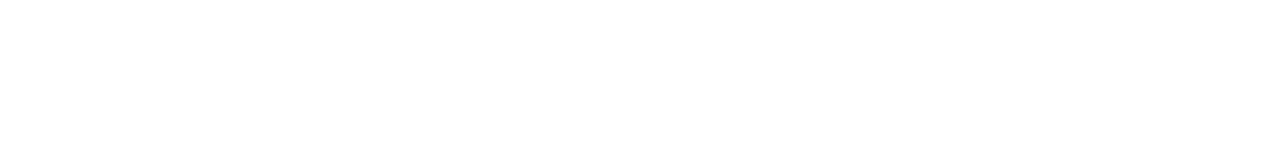
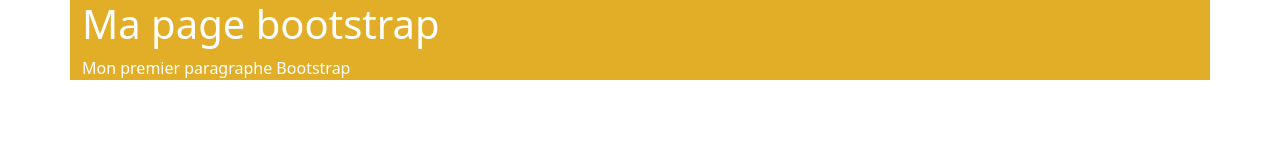
Before and after one commit to Cassius269/css-cours-bootstrap, a plain HTML site: page index.html in a window 1280 px wide. Drawn offline with nearby package versions, Linux system fonts and the light colour scheme.

Commit message:
utilisation du container Bootsrap

```diff
--- /dev/null
+++ b/assets/style/style.css
@@ -0,0 +1,8 @@
+.container {
+    background-color: rgb(226, 174, 40);
+    color: white;
+}
+
+.container-fluid {
+    background-color: rgb(25, 181, 228);
+}
--- a/index.html
+++ b/index.html
@@ -6,9 +6,13 @@
     <meta name="description" content="page d'accueil du site exemple.com">
     <link href="https://cdn.jsdelivr.net/npm/bootstrap@5.3.5/dist/css/bootstrap.min.css" rel="stylesheet" integrity="sha384-SgOJa3DmI69IUzQ2PVdRZhwQ+dy64/BUtbMJw1MZ8t5HZApcHrRKUc4W0kG879m7" crossorigin="anonymous">
     <script src="https://cdn.jsdelivr.net/npm/bootstrap@5.3.5/dist/js/bootstrap.bundle.min.js" integrity="sha384-k6d4wzSIapyDyv1kpU366/PK5hCdSbCRGRCMv+eplOQJWyd1fbcAu9OCUj5zNLiq" crossorigin="anonymous"></script>
+    <link rel="stylesheet" href="./assets/style/style.css">
     <title>Page d'accueil</title>
 </head>
 <body>
-
+    <section class="container">
+        <h1>Ma page bootstrap</h1>
+        <p>Mon premier paragraphe Bootstrap</p>
+    </section>
 </body>
 </html>
```
